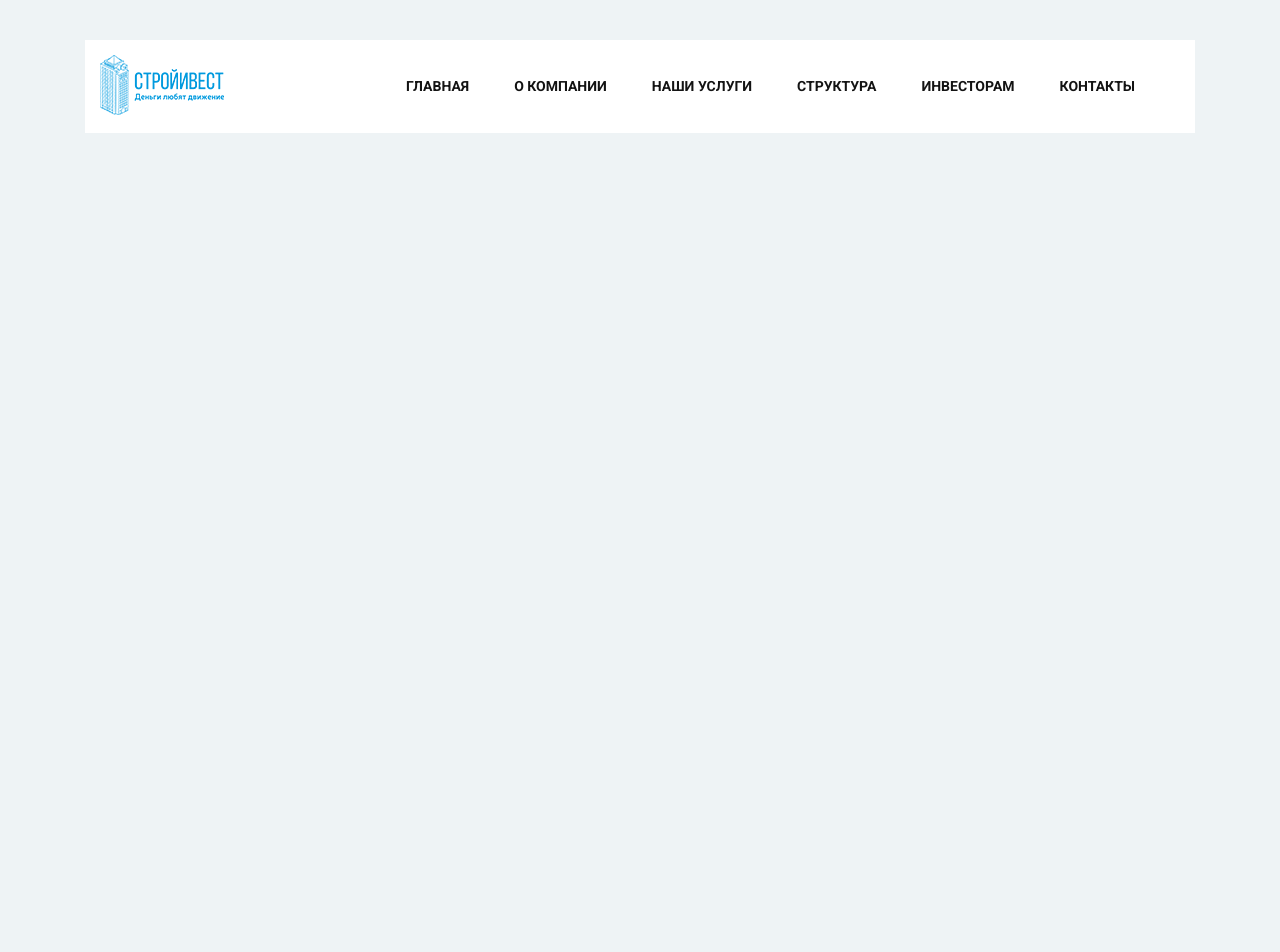
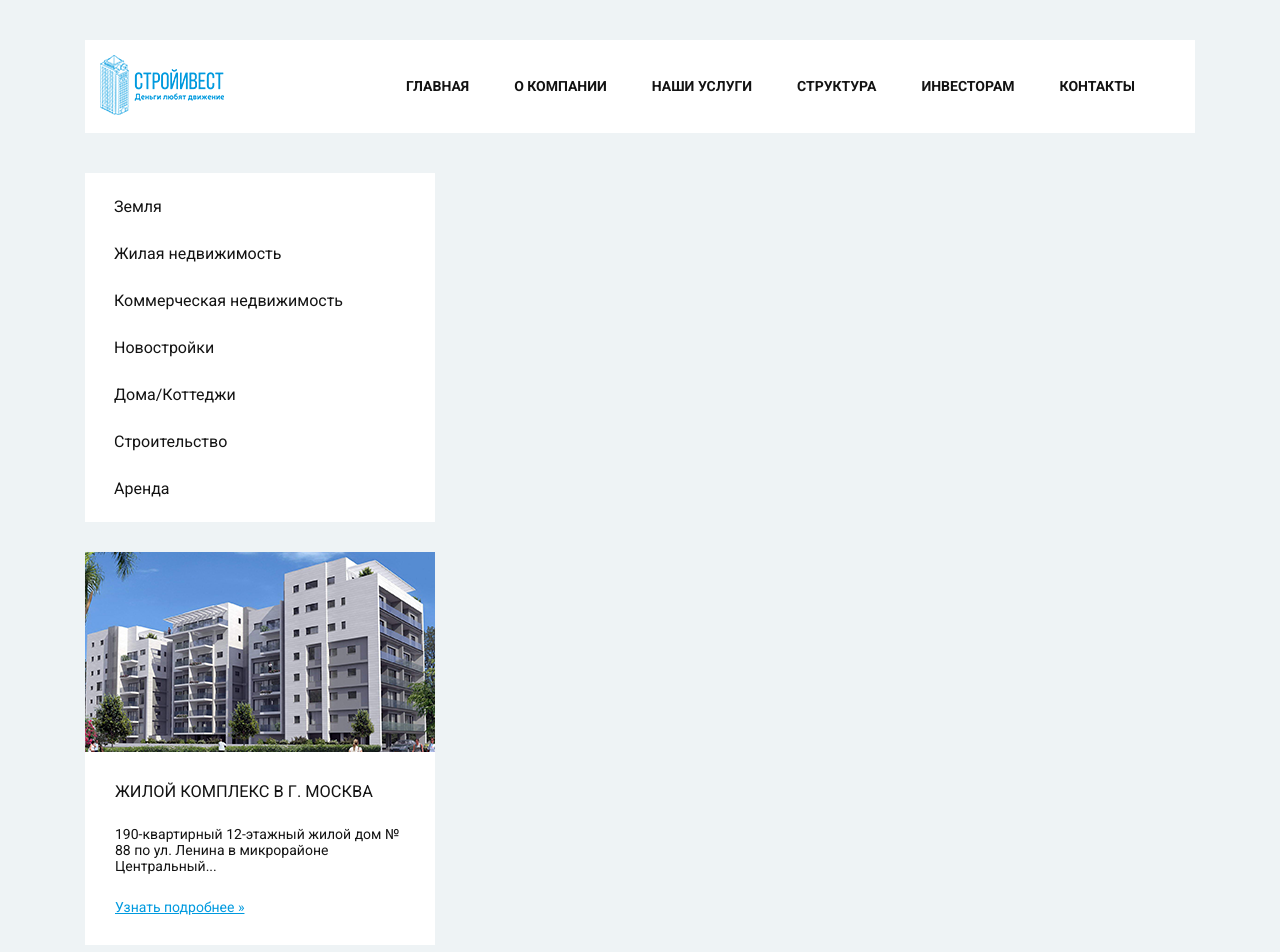
Before and after one commit to strizhakovanatalya/InvestStroy, a website: page app/index.html in a window 1280 px wide. Shown: the top 952 px of the page. Before the commit the page ends 800 px from the top, so only its background shows below. Drawn offline with nearby package versions, Linux system fonts and the light colour scheme.

Commit message:
Created left-sidebar
Created left-sidebar

```diff
--- a/app/css/style/allstyle.min.css
+++ b/app/css/style/allstyle.min.css
@@ -1 +1 @@
-*,ul{padding:0;margin:0}*{box-sizing:border-box}body{background-color:#eef3f5;padding-top:40px;color:#131313;font-family:'Roboto',sans-serif;font-size:14px;margin:0}h1,h2,h3,h4,h5,h6{margin:0;font-weight:400}a,a:active,a:hover{text-decoration:none;color:inherit}button{border-width:0;border-style:none;border-color:none;-o-border-image:none;border-image:none}ul{list-style:none}img{max-width:100%}:focus{outline:0}input{padding:0;margin:0}.top-nav{background-color:#fff;padding:15px}.top-nav-menu{display:flex}.top-nav-menu li{margin-right:45px}.top-nav-menu li a{text-transform:uppercase;color:#131313;font-weight:700}.top-nav-menu li a::after{content:'';display:block;width:100%;height:2px;background-color:#009adf;transform:translateY(38px) scale(0)}.top-nav-menu li a:hover::after{transform:translateY(38px) scale(1);transition:all .2s}
+*{box-sizing:border-box}body{background-color:#eef3f5;padding-top:40px;color:#131313;font-family:'Roboto',sans-serif;font-size:14px}body,h1,h2,h3,h4,h5,h6{margin:0;font-weight:400}a,a:active,a:hover{text-decoration:none;color:inherit}button{border-width:0;border-style:none;border-color:none;-o-border-image:none;border-image:none}ul{list-style:none}img{max-width:100%}*,input,ul{padding:0;margin:0}.top-nav{background-color:#fff;padding:15px;margin-bottom:40px}.top-nav-menu{display:flex}.top-nav-menu li{margin-right:45px}.top-nav-menu li a{text-transform:uppercase;color:#131313;font-weight:700}.top-nav-menu li a::after{content:'';display:block;width:100%;height:2px;background-color:#009adf;transform:translateY(38px) scale(0)}.top-nav-menu li a:hover::after{transform:translateY(38px) scale(1);transition:all .2s}:focus{outline:0}.left-sidebar-menu{background-color:#fff;padding:10px 0}.left-sidebar-menu li{transition:all .1s}.left-sidebar-menu li:hover{background-color:#009adf}.left-sidebar-menu li:hover a{color:#fff}.left-sidebar-menu li a{display:block;padding:14px 29px;color:#131313;font-size:16px}.left-sidebar-item{margin-top:30px;background-color:#fff}.left-sidebar-item img{vertical-align:bottom}.left-sidebar-item .description{padding:30px}.left-sidebar-item .description>*{margin-bottom:25px}.left-sidebar-item .description h3{text-transform:uppercase}.left-sidebar-item .description a{color:#009adf;text-decoration:underline}
--- a/app/index.html
+++ b/app/index.html
@@ -37,6 +37,49 @@
             <!-- /.row -->
         </div>
         <!-- /.top-nav -->
+        <div class="row">
+            <div class="col-md-4">
+                <div class="left-sidebar">
+                    <ul class="left-sidebar-menu">
+                        <li><a href="#">Земля</a></li>
+                        <li><a href="#">Жилая недвижимость</a></li>
+                        <li><a href="#">Коммерческая недвижимость</a></li>
+                        <li><a href="#">Новостройки</a></li>
+                        <li><a href="#">Дома/Коттеджи</a></li>
+                        <li><a href="#">Строительство</a></li>
+                        <li><a href="#">Аренда</a></li>
+                    </ul>
+                    <!-- /.left-sidebar-menu -->
+                    <div class="left-sidebar-items">
+                        <div class="left-sidebar-item">
+                            <img src="img/left-sidebar-items/ls-item-1.png" alt="Фото объекта">
+                            <div class="description">
+                                <h3>ЖИЛОЙ КОМПЛЕКС В Г. МОСКВА</h3>
+                                <p>190-квартирный 12-этажный жилой дом № 88 по ул. Ленина в микрорайоне Центральный...</p>
+                                <a href="">Узнать подробнее »</a>
+                            </div>
+                        </div>
+                        <!-- /.left-sidebar-item -->
+                        <div class="left-sidebar-item">
+                            <img src="img/left-sidebar-items/ls-item-2.png" alt="Фото объекта">
+                            <div class="description">
+                                <h3>ЖИЛОЙ КОМПЛЕКС В Г. МИНСК</h3>
+                                <p>119-квартирный 7-этажный жилой дом № 112 по ул. Гагарина Восточного района г. Казани</p>
+                                <a href="">Узнать подробнее »</a>
+                            </div>
+                        </div>
+                        <!-- /.left-sidebar-item -->
+                    </div>
+                    <!-- /.left-sidebar-items -->
+                </div>
+            </div>
+            <!-- /.col-md-4 -->
+            <div class="col-md-8">
+
+            </div>
+            <!-- /.col-md-8 -->
+        </div>
+        <!-- /.row -->
     </div>
     <!-- /.container -->
 
--- a/app/scss/custom/_all.scss
+++ b/app/scss/custom/_all.scss
@@ -1,2 +1,3 @@
 @import "body";
 @import "top-nav";
+@import "left-sidebar";
--- a/app/scss/custom/body.scss
+++ b/app/scss/custom/body.scss
@@ -7,5 +7,5 @@ body{
     color: $dark;
     font-family: 'Roboto', sans-serif;
     font-size: 14px;
-
+    font-weight: 400;
 }
--- /dev/null
+++ b/app/scss/custom/left-sidebar.scss
@@ -0,0 +1,45 @@
+@import"../_variables";
+@import"../_mixins";
+@import"../_reset";
+.left-sidebar{
+
+    &-menu{
+        background-color: $white;
+        padding:10px 0;
+        li{
+            transition: all .1s;
+            &:hover{
+                background-color: $active-color;
+                a{
+                    color:$white;
+                }
+            }
+            a{
+                display: block;
+                padding:14px 29px;
+                color: $dark;
+                font-size: 16px;
+            }
+        }
+    }
+    &-item{
+        margin-top: 30px;
+        background-color: $white;
+        img{
+            vertical-align: bottom;
+        }
+        .description{
+            padding:30px;
+            >*{
+                margin-bottom: 25px;
+            }
+            h3{
+                text-transform: uppercase;
+            }
+            a{
+                color: $active-color;
+                text-decoration: underline;
+            }
+        }
+    }
+}
--- a/app/scss/custom/top-nav.scss
+++ b/app/scss/custom/top-nav.scss
@@ -4,6 +4,7 @@
 .top-nav{
     background-color: $white;
     padding: 15px;
+    margin-bottom: 40px;
     &-menu{
         display: flex;
         li{
```
Also changed, not shown: app/img/left-sidebar-items/ls-item-1.png (added), app/img/left-sidebar-items/ls-item-2.png (added).
